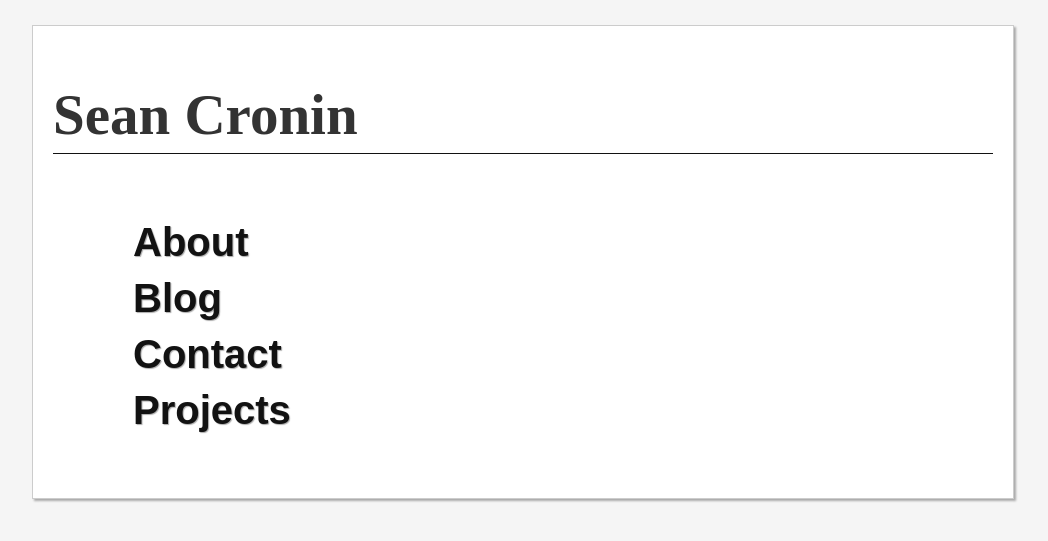
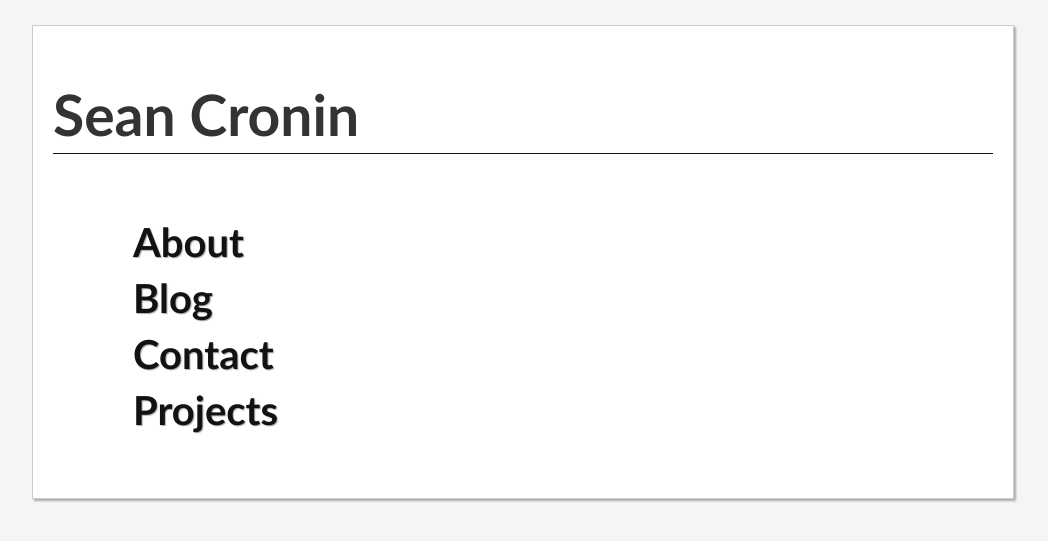
Before and after one commit to seancron/seancron.github.com, a Jekyll site: the page built from index.html, in a window 1280 px wide. Shown: the top 541 px of the page, without its empty margins (117-1165 px from the left). Built offline with Jekyll 4.4.1, drawn with Linux system fonts in a browser that asks for light colours; some web fonts are replaced; Markdown is read by kramdown in place of the engine named in the settings.

Commit message:
Updates font-family

```diff
--- a/css/main.css
+++ b/css/main.css
@@ -9,7 +9,7 @@ html {
   border-style: solid;
   border-top-width: 1px;
   color: #121212;
-  font-family: 'Droid Sans',sans-serif;
+  font-family: 'Droid Sans','Calibri','Gill Sans MT',sans-serif;
   font-size: 4em;
   /* letter-spacing: 0.5px; */
   line-height: 1.4em;
@@ -21,7 +21,7 @@ html {
 
 #header {
   color: #333;
-  font-family: 'Droid Serif', serif;
+  font-family: 'Droid Sans','Calibri','Gill Sans MT',sans-serif;
   font-size: 5.7em;
   font-style: normal;
   font-weight: 400;
```
